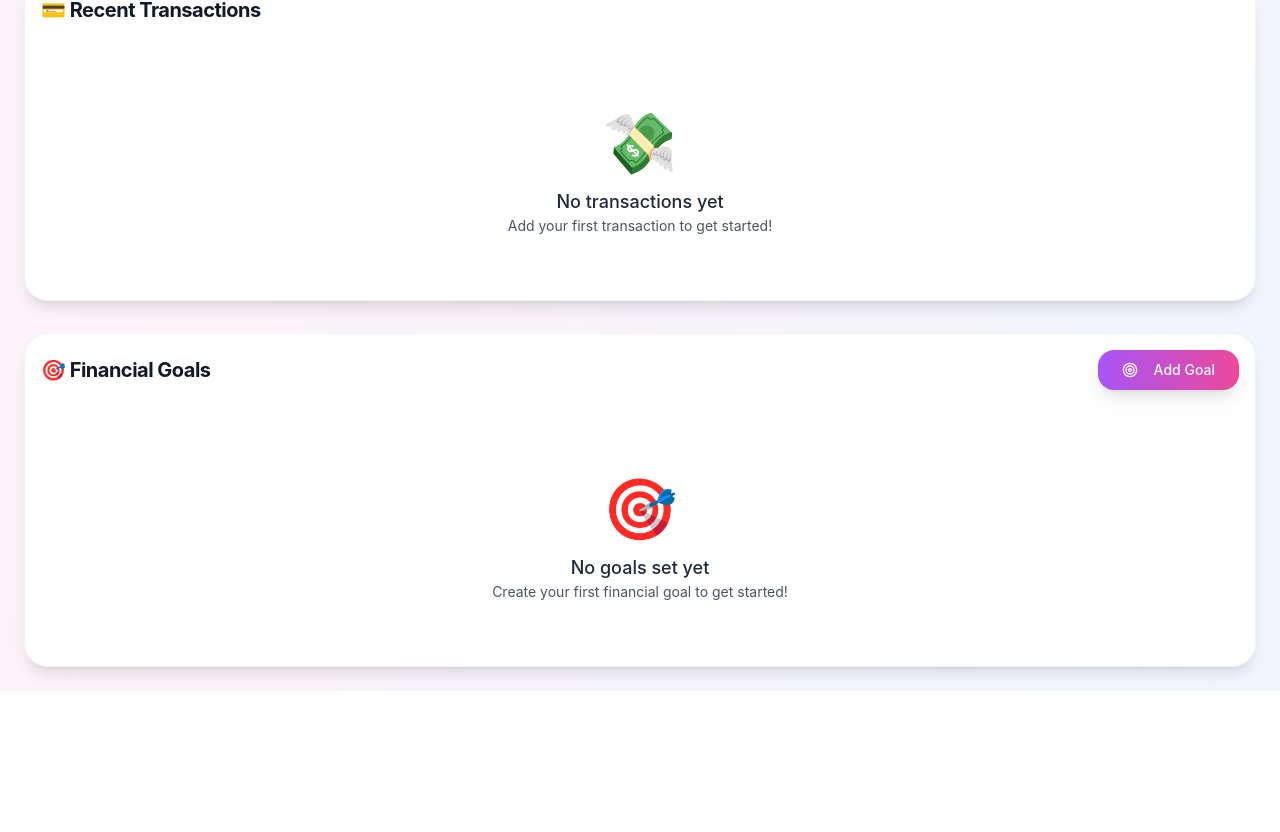
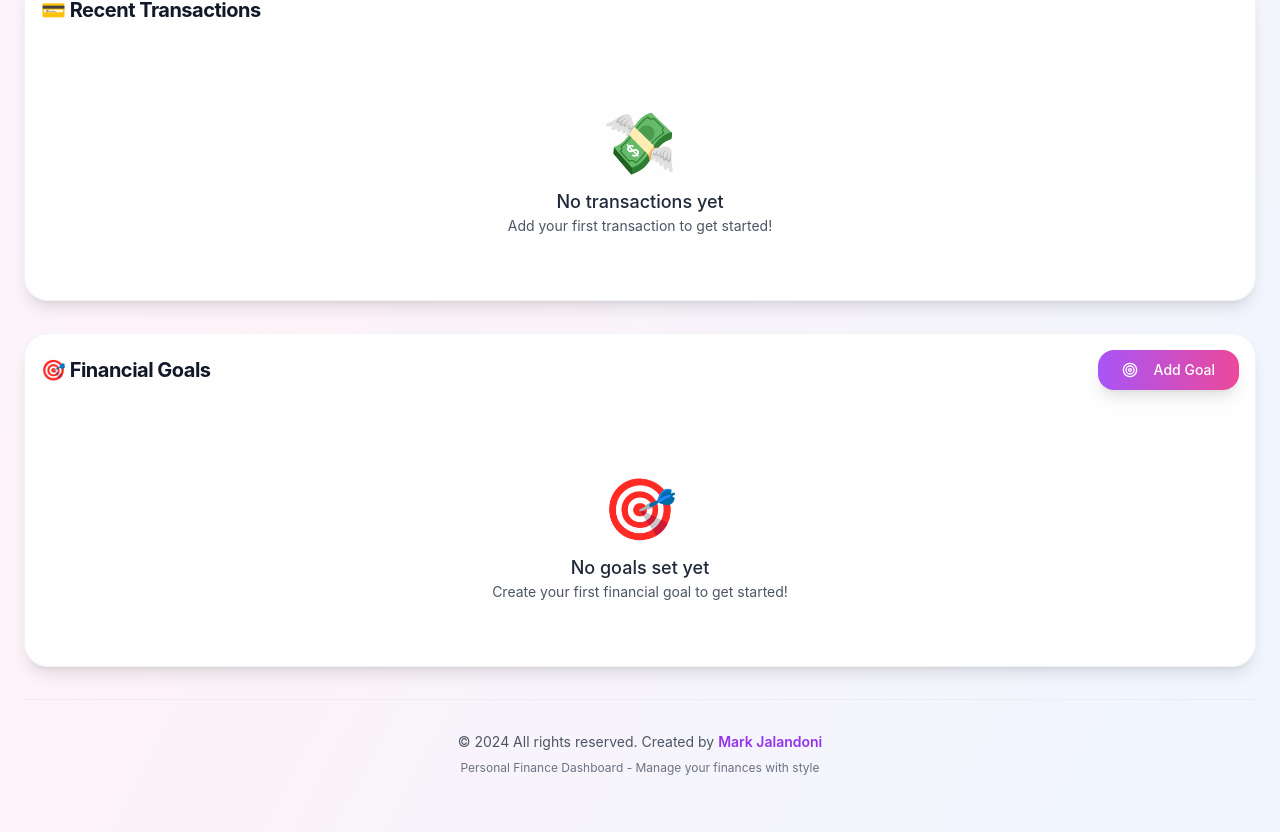
Before and after one commit to ishamiranda/Finance-Tracker-Trisha, a React (Vite) app: page / in a window 1280 px wide. Shown: the part 1545-2377 px from the top of the page. Before the commit the page ends 2236 px from the top, so only its background shows below. Built offline with nearby package versions, Linux system fonts and the light colour scheme.

Commit message:
[dyad] Added footer with copyright and Mark Jalandoni portfolio link - wrote 2 file(s)

```diff
--- /dev/null
+++ b/src/components/Footer.tsx
@@ -0,0 +1,26 @@
+const Footer = () => {
+  return (
+    <footer className="mt-16 py-8 border-t border-gray-200/50">
+      <div className="max-w-7xl mx-auto px-6 text-center">
+        <div className="space-y-2">
+          <p className="text-sm text-gray-600">
+            © 2024 All rights reserved. Created by{" "}
+            <a
+              href="https://jalandonimarky.github.io/automation-wizard-portfolio/"
+              target="_blank"
+              rel="noopener noreferrer"
+              className="text-purple-600 hover:text-purple-800 font-semibold hover:underline transition-colors duration-200"
+            >
+              Mark Jalandoni
+            </a>
+          </p>
+          <p className="text-xs text-gray-500">
+            Personal Finance Dashboard - Manage your finances with style
+          </p>
+        </div>
+      </div>
+    </footer>
+  );
+};
+
+export default Footer;
--- a/src/pages/Index.tsx
+++ b/src/pages/Index.tsx
@@ -5,6 +5,7 @@ import ModernFinancialGoals from "@/components/ModernFinancialGoals";
 import ModernAddTransactionDialog from "@/components/ModernAddTransactionDialog";
 import ExportAndFilterSection from "@/components/ExportAndFilterSection";
 import CurrencySelector from "@/components/CurrencySelector";
+import Footer from "@/components/Footer";
 import { DollarSign, TrendingUp, CreditCard, PiggyBank } from "lucide-react";
 import { useLocalStorage } from "@/hooks/useLocalStorage";
 import { Transaction, Goal, FinancialData } from "@/types/finance";
@@ -186,6 +187,9 @@ const Index = () => {
             currency={selectedCurrency}
           />
         </div>
+
+        {/* Footer */}
+        <Footer />
       </div>
     </div>
   );
```
